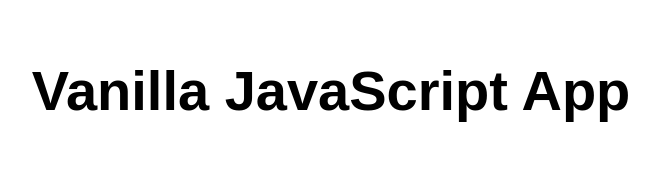
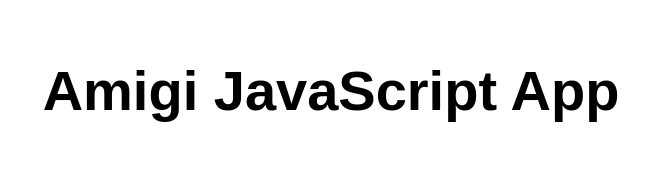
Before and after one commit to amigi17/webstatapp1, a website: page src/index.html in a window 1280 px wide. Shown: the whole page, without its empty margins (309-968 px from the left). Drawn offline with Linux system fonts and the light colour scheme.

Commit message:
Update index.html

```diff
--- a/src/index.html
+++ b/src/index.html
@@ -5,12 +5,12 @@
   <meta charset="UTF-8">
   <meta name="viewport" content="width=device-width, initial-scale=1.0">
   <link rel="stylesheet" href="styles.css">
-  <title>Vanilla JavaScript App</title>
+  <title>Amigi JavaScript App</title>
 </head>
 
 <body>
   <main>
-    <h1>Vanilla JavaScript App</h1>
+    <h1>Amigi JavaScript App</h1>
   </main>
 </body>
 
```
